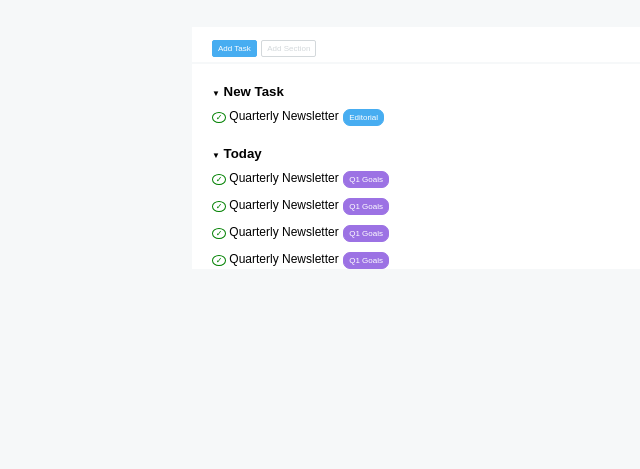
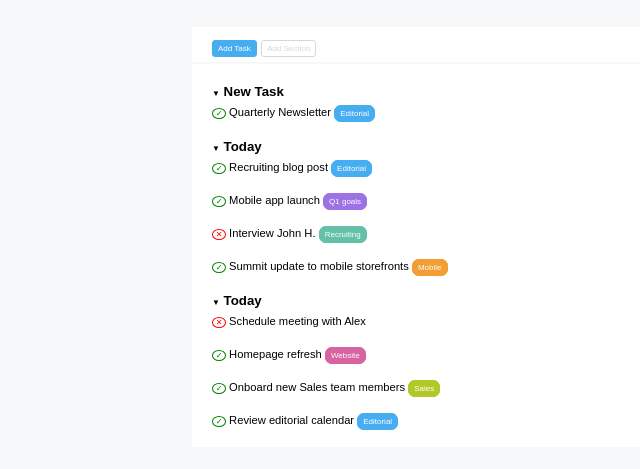
Before and after one commit to GianbaBotassi/html-css-toboolist, a plain HTML site: page index.html in a window 1280 px wide. Shown: the part 53-522 px from the top of the page, without its empty margins (0-640 px from the left). Drawn offline with Linux system fonts and the light colour scheme.

Commit message:
Added all sections and set correct before/after

```diff
--- a/css/style.css
+++ b/css/style.css
@@ -34,6 +34,7 @@ main, #task-section-buttons{
     width: 70%;
     margin: auto;
     padding-left: 20px;
+    padding-bottom: 20px;
 }
 
 /* Task section styles */
@@ -48,7 +49,7 @@ main, #task-section-buttons{
 #add-task-button, #add-section-button{
     font-size: 8px;
     padding: 3px 5px;
-    border-radius: 2px;
+    border-radius: 3px;
 }
 #add-task-button{
     background-color: #47adf1;
@@ -69,10 +70,12 @@ h5::before{
     content: '\25BC';
     font-size: 8px;
 }
+h5{
+    margin-bottom: 5px;
+}
 div{
-    font-size: 12px;
-    padding-top: 10px;
-    display: inline-block;
+    font-size: 0.7em;
+    padding-top: 2px;
 }
 
 /* Done and not-done task styles */
@@ -86,10 +89,10 @@ div{
     width: 12px;
     text-align: center;
 }
-.done-task::before{
-    content: '\2713';
-    color: green;
-    border: solid 1px green;
+.not-done-task::before{
+    content: '\2715';
+    color: red;
+    border: solid 1px red;
     border-radius: 50%;
     display: inline-block;
     font-size: 8px;
@@ -99,57 +102,57 @@ div{
 
 /* Label styles */
 
-.editorial-label{
-    display: inline-block;
+.editorial-label::after{
     background-color: #47adf1;
     border: #47adf1 solid 1px;
     color: white;
     border-radius: 7px;
     font-size: 8px;
     padding: 3px 5px;
+    content: 'Editorial';
 }
-.q1-goals-label{
-    display: inline-block;
+.q1-goals-label::after{
     background-color: #9c72e4;
     border: #9c72e4 solid 1px;
     color: white;
     border-radius: 7px;
     font-size: 8px;
     padding: 3px 5px;
+    content: 'Q1 goals';
 }
-.recruiting-label{
-    display: inline-block;
+.recruiting-label::after{
     background-color: #64c0a9;
     border: #64c0a9 solid 1px;
     color: white;
     border-radius: 7px;
     font-size: 8px;
     padding: 3px 5px;
+    content: 'Recruiting';
 }
-.mobile-label{
-    display: inline-block;
+.mobile-label::after{
     background-color: #f29e33;
     border: #f29e33 solid 1px;
     color: white;
     border-radius: 7px;
     font-size: 8px;
     padding: 3px 5px;
+    content: 'Mobile';
 }
-.website-label{
-    display: inline-block;
+.website-label:after{
     background-color: #d863a1;
     border: #d863a1 solid 1px;
     color: white;
     border-radius: 7px;
     font-size: 8px;
     padding: 3px 5px;
+    content: 'Website';
 }
-.sales-label{
-    display: inline-block;
+.sales-label::after{
     background-color: #b0c926;
     border: #b0c926 solid 1px;
     color: white;
     border-radius: 7px;
     font-size: 8px;
     padding: 3px 5px;
+    content: 'Sales';
 }
--- a/index.html
+++ b/index.html
@@ -23,28 +23,33 @@
     <!-- New task -->
     <section class="task-sections">
         <h5> New Task</h5>
-        <div class="done-task"> Quarterly Newsletter</div>
-        <span class="editorial-label">Editorial</span>
+        <div class="done-task editorial-label"> Quarterly Newsletter </div>
     </section>
 
     <!-- Today -->
     <section class="task-sections">
         <h5> Today</h5>
-        <div class="done-task"> Quarterly Newsletter</div>
-        <span class="q1-goals-label">Q1 Goals</span>
+        <div class="done-task editorial-label"> Recruiting blog post </div>
         <br>
-        <div class="done-task"> Quarterly Newsletter</div>
-        <span class="q1-goals-label">Q1 Goals</span>
+        <div class="done-task q1-goals-label"> Mobile app launch </div>
         <br>
-        <div class="done-task"> Quarterly Newsletter</div>
-        <span class="q1-goals-label">Q1 Goals</span>
+        <div class="not-done-task recruiting-label"> Interview John H. </div>
         <br>
-        <div class="done-task"> Quarterly Newsletter</div>
-        <span class="q1-goals-label">Q1 Goals</span>
-        <br>
+        <div class="done-task mobile-label"> Summit update to mobile storefronts </div>
+    </section>
 
     <!-- Upcoming -->
-    <section id="upcoming-task"></section>
+    <section class="task-sections">
+        <h5> Today</h5>
+        <div class="not-done-task"> Schedule meeting with Alex </div>
+        <br>
+        <div class="done-task website-label"> Homepage refresh </div>
+        <br>
+        <div class="done-task sales-label"> Onboard new Sales team members </div>
+        <br>
+        <div class="done-task editorial-label"> Review editorial calendar </div>
+    </section>
+
 
     </main>
 
```
